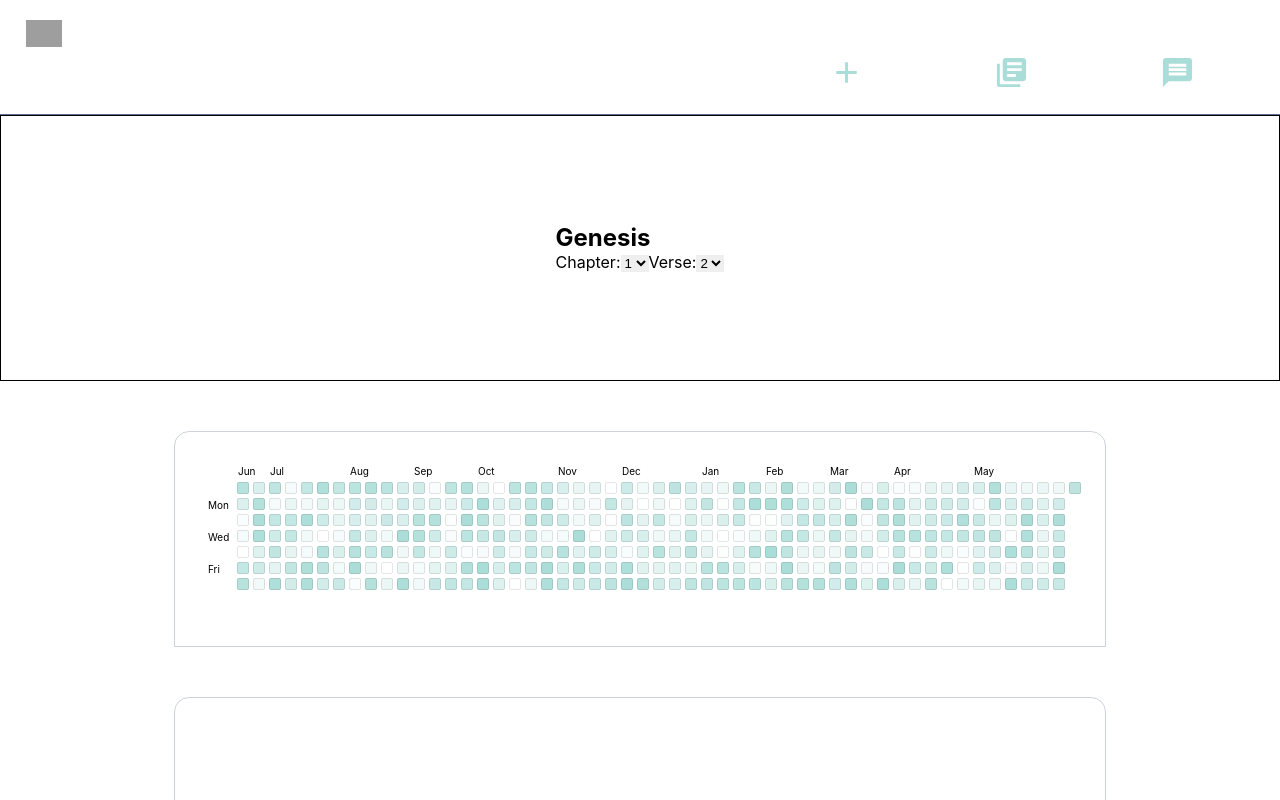
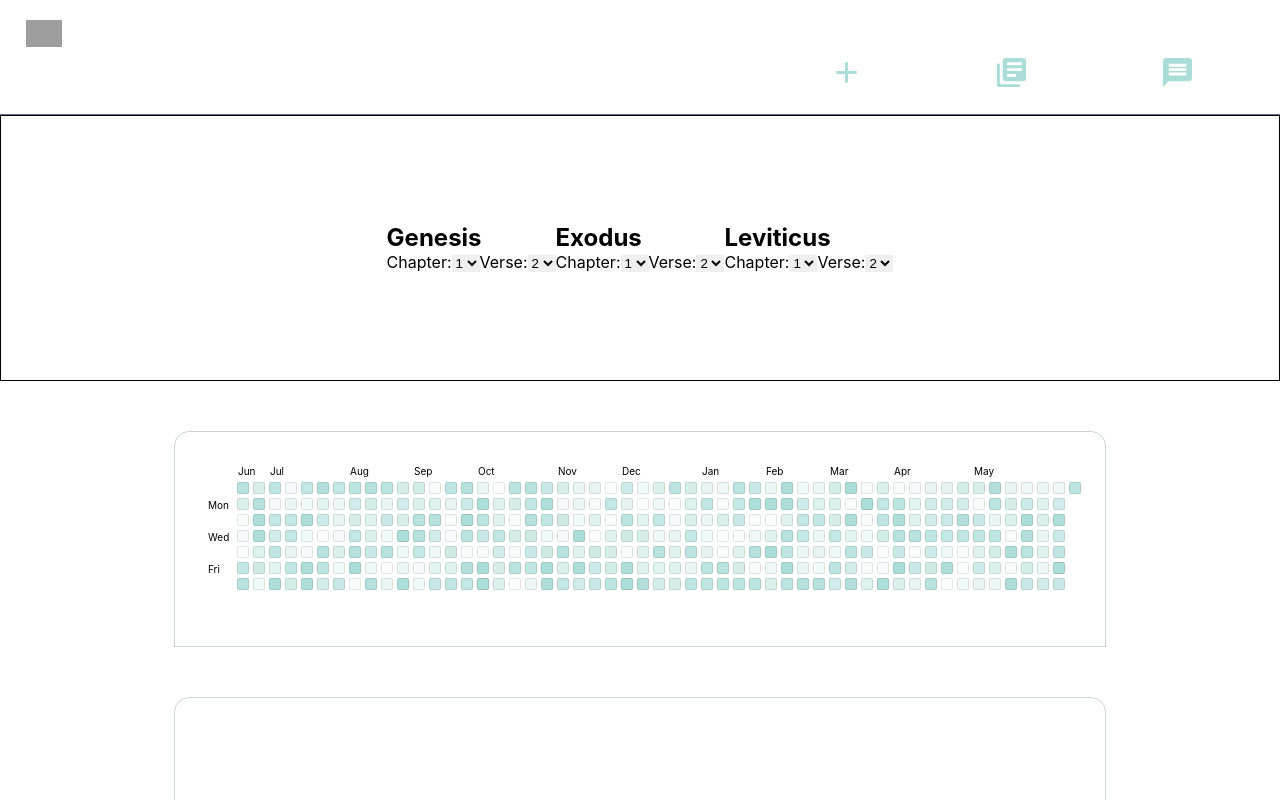
Before and after one commit to AlliDoisCode1234/picture-bible-anki, a React (Create React App) app: page / in a window 1280 px wide. Shown: the top 800 px of the page. Built offline with nearby package versions, Linux system fonts and the light colour scheme; grey boxes are pictures that could not be loaded.

Commit message:
resolving mapping options based on select values

```diff
--- a/src/app/Components/Book.js
+++ b/src/app/Components/Book.js
@@ -11,7 +11,7 @@ const Book = ({ bookName, chapters, verses }) => {
             <h2>{bookName}</h2>
             <form action="" className="book__form">
                 <label for={chapters}>Chapter:</label>
-                    <select name={bookName} id={bookName}>
+                    <select name={chapters} id={chapters}>
                         <option>1</option>
                         {/* {
                             chapters.map((item) => {
--- a/src/app/Components/UserPictureBible.js
+++ b/src/app/Components/UserPictureBible.js
@@ -37,6 +37,16 @@ const UserPictureBible = () => {
 
                 <Book
                     bookName="Genesis"
+                    chapters='50'
+                    verses='31'
+                />
+                <Book
+                    bookName="Exodus"
+                    chapters='50'
+                    verses='31'
+                />
+                <Book
+                    bookName="Leviticus"
                     chapters='50'
                     verses='31'
                 />
```
